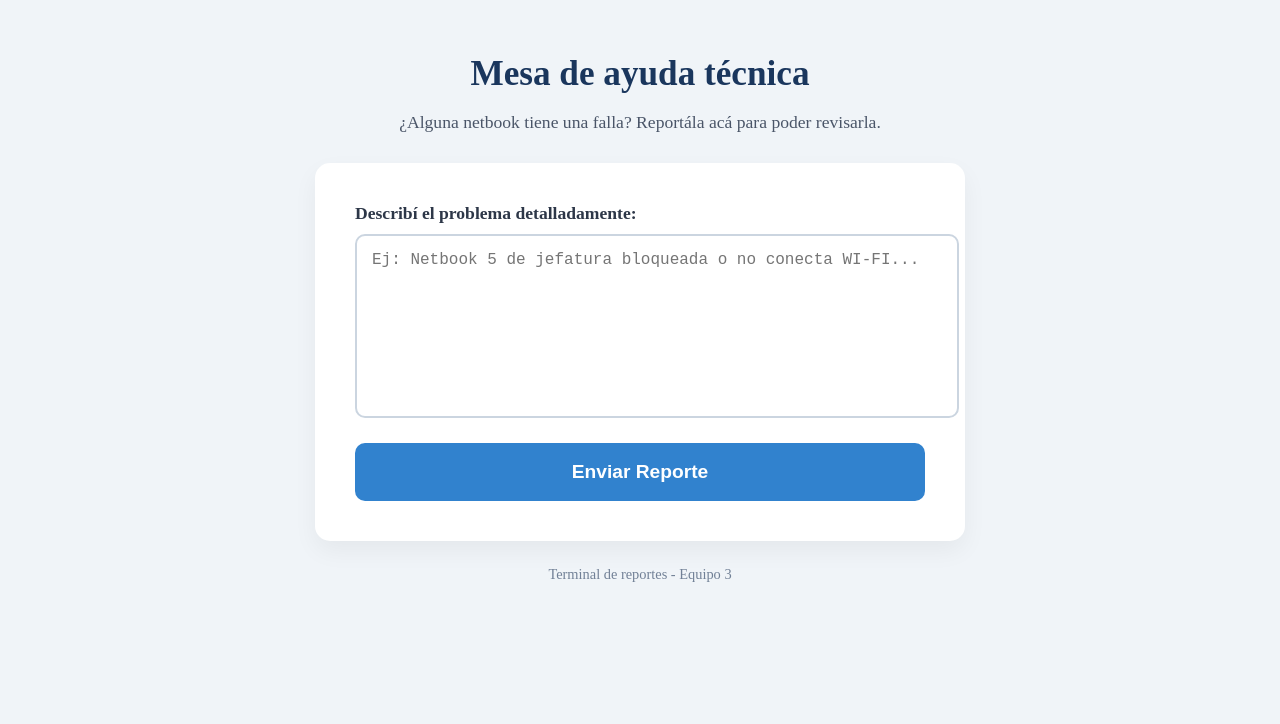
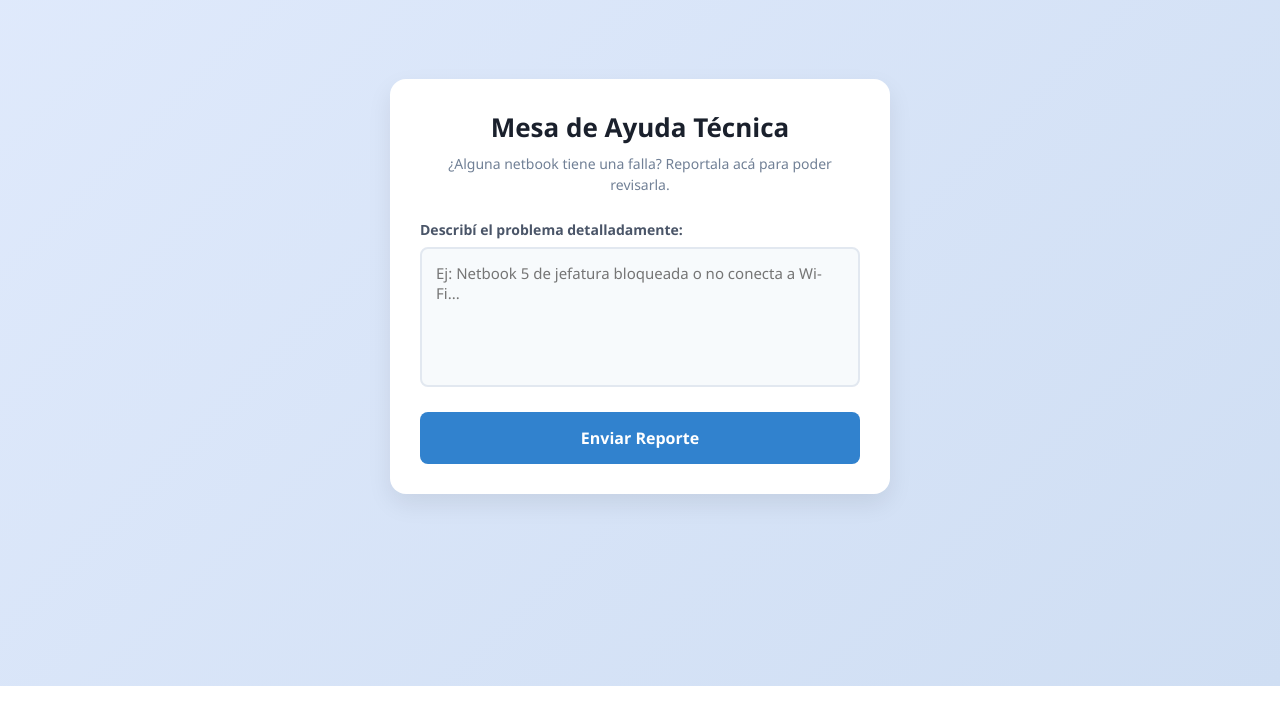
Before and after one commit to neribalbuena/equipo3grupo1-2026, a website: page frontend/index.html in a window 1280 px wide. Shown: the part 114-838 px from the top of the page. After the commit the page ends 800 px from the top, so only its background shows below. Drawn offline with Linux system fonts and the light colour scheme.

Commit message:
Diseño: retoque y reordenamiento semántico de index.html y estilo.css

```diff
--- a/frontend/estilo.css
+++ b/frontend/estilo.css
@@ -1,5 +1,4 @@
-false
-/* Configuraciones generales de la pantalla */
+/* Configuración General y tipografía limpia */
 * {
     box-sizing: border-box;
     margin: 0;
@@ -8,94 +7,100 @@ false
 }
 
 body {
-    background-color: #f0f4f8;
+    background: linear-gradient(135deg, #e0eafc, #cfdef3);
+    min-height: 100vh;
     display: flex;
     justify-content: center;
     align-items: center;
-    min-height: 100vh;
     padding: 20px;
 }
 
-/* Contenedor principal que centra todo en la netbook */
+/* Contenedor principal estilo pantalla fija */
 .contenedor-totem {
+    background: #ffffff;
     width: 100%;
-    max-width: 650px;
-    text-align: center;
+    max-width: 500px;
+    border-radius: 16px;
+    box-shadow: 0 10px 25px rgba(0, 0, 0, 0.08);
+    overflow: hidden;
+    padding: 30px;
 }
 
-/* Estilo del título principal */
+/* Encabezado amigable */
+.encabezado {
+    text-align: center;
+    margin-bottom: 25px;
+}
+
 .encabezado h1 {
-    color: #1a365d;
-    font-size: 2.2rem;
-    margin-bottom: 10px;
+    font-size: 26px;
+    color: #1a202c;
+    margin-bottom: 8px;
+    font-weight: 700;
 }
 
 .encabezado p {
-    color: #4a5568;
-    font-size: 1.1rem;
-    margin-bottom: 30px;
+    font-size: 14px;
+    color: #718096;
+    line-height: 1.5;
 }
 
-/* La tarjeta blanca donde está el formulario */
-.tarjeta-formulario {
-    background: #ffffff;
-    padding: 40px;
-    border-radius: 15px;
-    box-shadow: 0 10px 25px rgba(0, 0, 0, 0.05);
-    text-align: left;
-}
-
+/* Formulario y cuadros de texto */
 .campo-grupo {
-    display: flex;
-    flex-direction: column;
-    gap: 10px;
-    margin-bottom: 25px;
+    margin-bottom: 20px;
 }
 
 .campo-grupo label {
+    display: block;
+    font-size: 14px;
     font-weight: 600;
-    color: #2d3748;
-    font-size: 1.1rem;
+    color: #4a5568;
+    margin-bottom: 8px;
 }
 
-/* El cuadro de texto grande para escribir */
 .campo-grupo textarea {
     width: 100%;
-    height: 150px;
-    padding: 15px;
-    border: 2px solid #cbd5e0;
-    border-radius: 10px;
-    font-size: 1rem;
-    resize: none; /* Evita que los alumnos rompan el diseño estirándolo */
-    outline: none;
+    height: 140px;
+    padding: 14px;
+    font-size: 15px;
+    color: #2d3748;
+    background-color: #f7fafc;
+    border: 2px solid #e2e8f0;
+    border-radius: 8px;
+    resize: none;
+    transition: all 0.3s ease;
 }
 
-/* Cambia el borde cuando el alumno hace clic para escribir */
+/* Efecto cuando el alumno hace clic para escribir */
 .campo-grupo textarea:focus {
+    outline: none;
     border-color: #3182ce;
+    background-color: #ffffff;
+    box-shadow: 0 0 0 3px rgba(49, 130, 206, 0.15);
 }
 
-/* Botón gigante y llamativo */
+/* Botón grande y llamativo táctil */
 .btn-enviar {
-    display: block;
     width: 100%;
+    padding: 15px;
     background-color: #3182ce;
-    color: white;
+    color: #ffffff;
     border: none;
-    padding: 18px;
-    font-size: 1.2rem;
-    font-weight: bold;
-    border-radius: 10px;
+    border-radius: 8px;
+    font-size: 16px;
+    font-weight: 600;
     cursor: pointer;
+    transition: background-color 0.2s ease, transform 0.1s ease;
+    display: flex;
+    justify-content: center;
+    align-items: center;
 }
 
 .btn-enviar:hover {
     background-color: #2b6cb0;
 }
 
-/* Pie de pantalla */
-.pie-pagina {
-    margin-top: 25px;
-    color: #718096;
-    font-size: 0.9rem;
+/* Efecto de pulsación al cliquear */
+.btn-enviar:active {
+    transform: scale(0.98);
 }
--- a/frontend/index.html
+++ b/frontend/index.html
@@ -1,34 +1,36 @@
 <!DOCTYPE html>
-<html lang="en">
+<html lang="es">
 <head>
     <meta charset="UTF-8">
     <meta name="viewport" content="width=device-width, initial-scale=1.0">
-    <title>Document</title>
+    <title>Mesa de Ayuda - Tótem Técnico</title>
     <link rel="stylesheet" href="estilo.css">
 </head>
 <body>
-    <div class="contenedor-totem">
+
+    <main class="contenedor-totem">
         <header class="encabezado">
-            <h1> Mesa de ayuda técnica</h1>
-            <p>¿Alguna netbook tiene una falla? Reportála acá para poder revisarla.</p>
+            <h1>Mesa de Ayuda Técnica</h1>
+            <p>¿Alguna netbook tiene una falla? Reportala acá para poder revisarla.</p>
+        </header>
 
-        </header>
-        <main class="tarjeta-formulario">
+        <section class="tarjeta-formulario">
             <form id="form-ticket">
                 <div class="campo-grupo">
-                    <label for="descripcion"> Describí el problema detalladamente:</label>
+                    <label for="descripcion">Describí el problema detalladamente:</label>
                     <textarea
-                    id="descripcion"
-                    name="descripcion"
-                    placeholder="Ej: Netbook 5 de jefatura bloqueada o no conecta WI-FI..." required></textarea>
+                        id="descripcion"
+                        name="descripcion"
+                        placeholder="Ej: Netbook 5 de jefatura bloqueada o no conecta a Wi-Fi..."
+                        required></textarea>
                 </div>
-                <button type="submit" class="btn-enviar"> Enviar Reporte</button>
+
+                <button type="submit" class="btn-enviar">
+                    <span>Enviar Reporte</span>
+                </button>
             </form>
-        </main>
-        <footer class="pie-pagina">
-            <p> Terminal de reportes - Equipo 3</p>
-        </footer>
-    </div>
-    <script src="app.js"></script>
+        </section>
+    </main>
+
 </body>
 </html>
```
